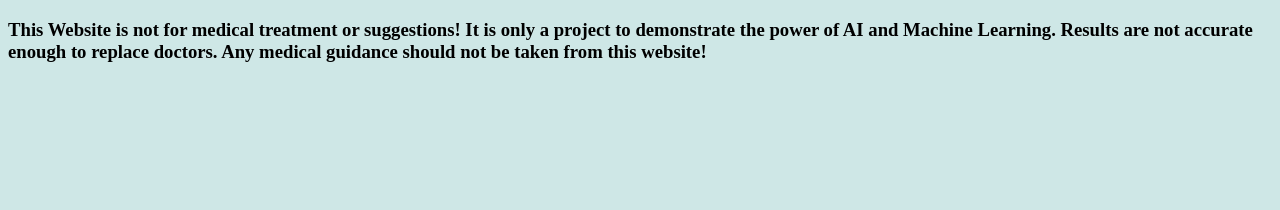
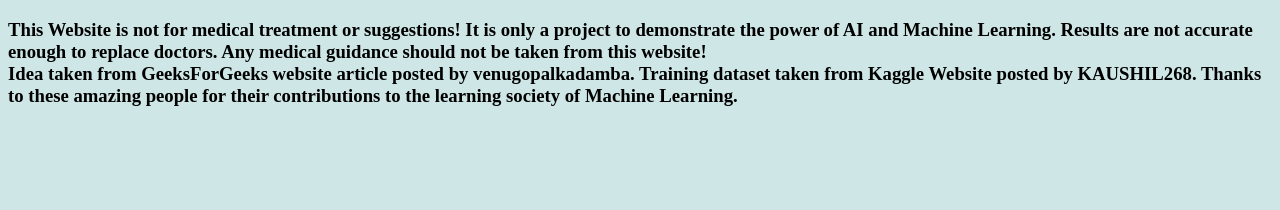
Before and after one commit to harneeth/Health-AI, a plain HTML site: page index.html in a window 1280 px wide. Shown: the top 210 px of the page. Drawn offline with Linux system fonts and the light colour scheme.

Commit message:
Update index.html

```diff
--- a/index.html
+++ b/index.html
@@ -9,7 +9,9 @@
 <body>
   <div class="note">
     <h3 id="note_text">This Website is not for medical treatment or suggestions! It is only a project to demonstrate the power of AI and Machine Learning.
-      Results are not accurate enough to replace doctors. Any medical guidance should not be taken from this website!</h3>
+      Results are not accurate enough to replace doctors. Any medical guidance should not be taken from this website!<br>
+      Idea taken from GeeksForGeeks website article posted by venugopalkadamba. Training dataset taken from Kaggle Website posted by KAUSHIL268.
+      Thanks to these amazing people for their contributions to the learning society of Machine Learning.</h3>
   </div>
   <div class="container">
     <div class="left">
```
